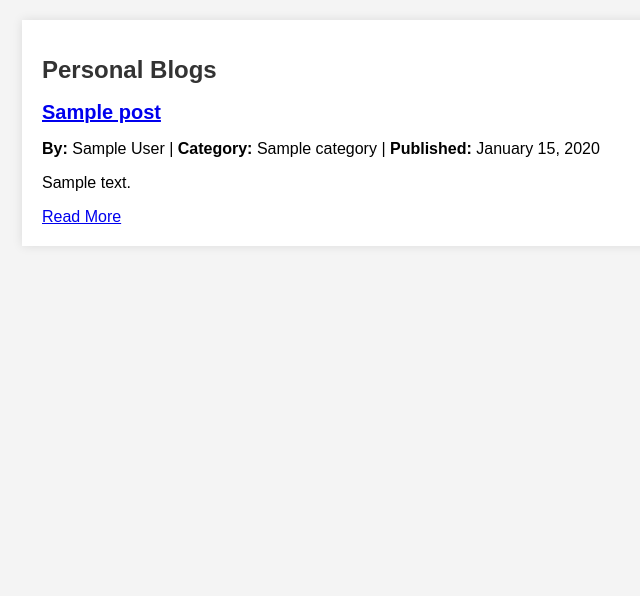
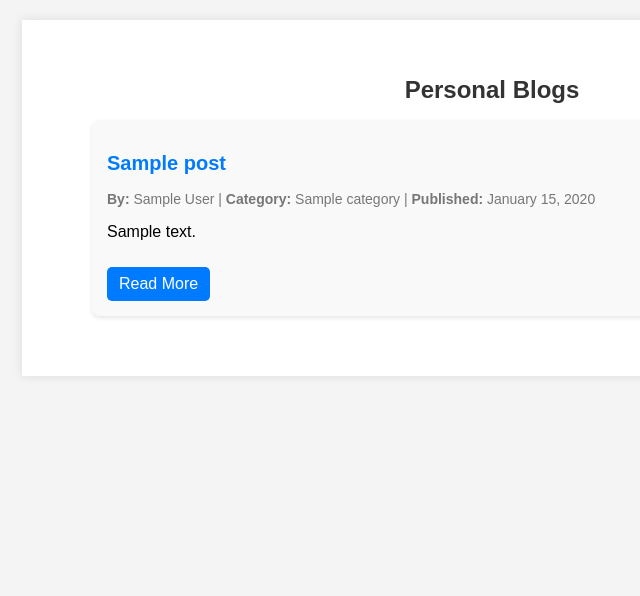
Before and after one commit to bohara-s/personal_blog, a Django app: template blog/templates/blog/blog_list.html in a window 1280 px wide. Shown: the part 70-666 px from the top of the page, without its empty margins (148-788 px from the left). Run offline with Django 4.2, Linux system fonts and the light colour scheme; the template is opened without the code that fills it: most values are stand-ins (such as "Sample title", 1, 10 or a date in 2020).

Commit message:
adding style at all for this project

```diff
--- a/static/css/style.css
+++ b/static/css/style.css
@@ -326,3 +326,299 @@ h2 {
 .signup-section p a:hover {
     text-decoration: underline;
 }
+
+
+
+
+
+
+
+
+/* Blog List */
+.blog-list {
+    max-width: 800px;
+    margin: auto;
+    padding: 20px;
+}
+
+.blog-list h1 {
+    text-align: center;
+}
+
+.blog-post {
+    background: #f9f9f9;
+    padding: 15px;
+    margin-bottom: 20px;
+    border-radius: 8px;
+    box-shadow: 0px 2px 4px rgba(0, 0, 0, 0.1);
+}
+
+.blog-post h2 a {
+    text-decoration: none;
+    color: #007BFF;
+}
+
+.blog-post .read-more {
+    display: inline-block;
+    margin-top: 10px;
+    color: white;
+    background: #007BFF;
+    padding: 8px 12px;
+    text-decoration: none;
+    border-radius: 5px;
+}
+
+.blog-post .read-more:hover {
+    background: #0056b3;
+}
+
+/* Blog Detail */
+.blog-detail {
+    max-width: 800px;
+    margin: auto;
+    padding: 20px;
+}
+
+.blog-detail h1 {
+    font-size: 28px;
+}
+
+.post-actions {
+    margin-top: 20px;
+}
+
+.edit-btn, .delete-btn {
+    display: inline-block;
+    padding: 8px 12px;
+    text-decoration: none;
+    color: white;
+    border-radius: 5px;
+    margin-right: 10px;
+}
+
+.edit-btn {
+    background: #28a745;
+}
+
+.delete-btn {
+    background: #dc3545;
+}
+
+.edit-btn:hover {
+    background: #218838;
+}
+
+.delete-btn:hover {
+    background: #c82333;
+}
+
+/* Blog Form */
+.blog-form {
+    max-width: 600px;
+    margin: auto;
+    padding: 20px;
+    background: #f9f9f9;
+    border-radius: 8px;
+    box-shadow: 0px 2px 4px rgba(0, 0, 0, 0.1);
+}
+
+.blog-form h1 {
+    text-align: center;
+}
+
+.blog-form form {
+    display: flex;
+    flex-direction: column;
+}
+
+.blog-form input,
+.blog-form textarea,
+.blog-form select {
+    width: 100%;
+    padding: 10px;
+    margin-bottom: 15px;
+    border: 1px solid #ccc;
+    border-radius: 4px;
+}
+
+.blog-form button {
+    background: #007BFF;
+    color: white;
+    padding: 10px 15px;
+    border: none;
+    cursor: pointer;
+    border-radius: 5px;
+}
+
+.blog-form button:hover {
+    background: #0056b3;
+}
+
+/* Delete Confirmation */
+.delete-confirm {
+    max-width: 400px;
+    margin: auto;
+    padding: 20px;
+    text-align: center;
+}
+
+.delete-confirm .delete-btn {
+    background: #dc3545;
+    padding: 10px 15px;
+    color: white;
+    border-radius: 5px;
+    text-decoration: none;
+    border: none;
+    cursor: pointer;
+}
+
+.delete-confirm .cancel-btn {
+    display: inline-block;
+    margin-left: 10px;
+    padding: 10px 15px;
+    text-decoration: none;
+    background: #6c757d;
+    color: white;
+    border-radius: 5px;
+}
+
+.delete-confirm .delete-btn:hover {
+    background: #c82333;
+}
+
+.delete-confirm .cancel-btn:hover {
+    background: #5a6268;
+}
+
+
+
+
+
+/* Blog List */
+.blog-container {
+    max-width: 800px;
+    margin: auto;
+    padding: 20px;
+}
+
+.blog-container h1 {
+    text-align: center;
+}
+
+.blog-post {
+    background: #f9f9f9;
+    padding: 15px;
+    margin-bottom: 20px;
+    border-radius: 8px;
+    box-shadow: 0px 2px 4px rgba(0, 0, 0, 0.1);
+}
+
+.blog-post h2 a {
+    text-decoration: none;
+    color: #007BFF;
+}
+
+.blog-post .read-more {
+    display: inline-block;
+    margin-top: 10px;
+    color: white;
+    background: #007BFF;
+    padding: 8px 12px;
+    text-decoration: none;
+    border-radius: 5px;
+}
+
+.blog-post .read-more:hover {
+    background: #0056b3;
+}
+
+/* Blog Detail */
+.blog-detail {
+    max-width: 800px;
+    margin: auto;
+    padding: 20px;
+}
+
+.blog-detail h1 {
+    font-size: 28px;
+}
+
+.blog-meta {
+    font-size: 14px;
+    color: #777;
+}
+
+hr {
+    margin-top: 20px;
+}
+
+.blog-detail ul {
+    list-style-type: none;
+    padding: 0;
+}
+
+.blog-detail li {
+    background: #f1f1f1;
+    padding: 10px;
+    margin-bottom: 5px;
+    border-radius: 5px;
+}
+
+/* Comment Section */
+.blog-detail textarea {
+    width: 100%;
+    padding: 10px;
+    margin-top: 10px;
+    border: 1px solid #ccc;
+    border-radius: 5px;
+}
+
+.blog-detail button {
+    background: #007BFF;
+    color: white;
+    padding: 10px 15px;
+    border: none;
+    cursor: pointer;
+    border-radius: 5px;
+    margin-top: 10px;
+}
+
+.blog-detail button:hover {
+    background: #0056b3;
+}
+
+
+
+/* Home Page */
+.home-container {
+    max-width: 800px;
+    margin: auto;
+    padding: 20px;
+}
+
+.blog-post {
+    background: #f9f9f9;
+    padding: 15px;
+    margin-bottom: 20px;
+    border-radius: 8px;
+    box-shadow: 0px 2px 4px rgba(0, 0, 0, 0.1);
+}
+
+.blog-post h3 a {
+    text-decoration: none;
+    color: #007BFF;
+}
+
+.blog-post .read-more {
+    display: inline-block;
+    margin-top: 10px;
+    color: white;
+    background: #007BFF;
+    padding: 8px 12px;
+    text-decoration: none;
+    border-radius: 5px;
+}
+
+.blog-post .read-more:hover {
+    background: #0056b3;
+}
```
